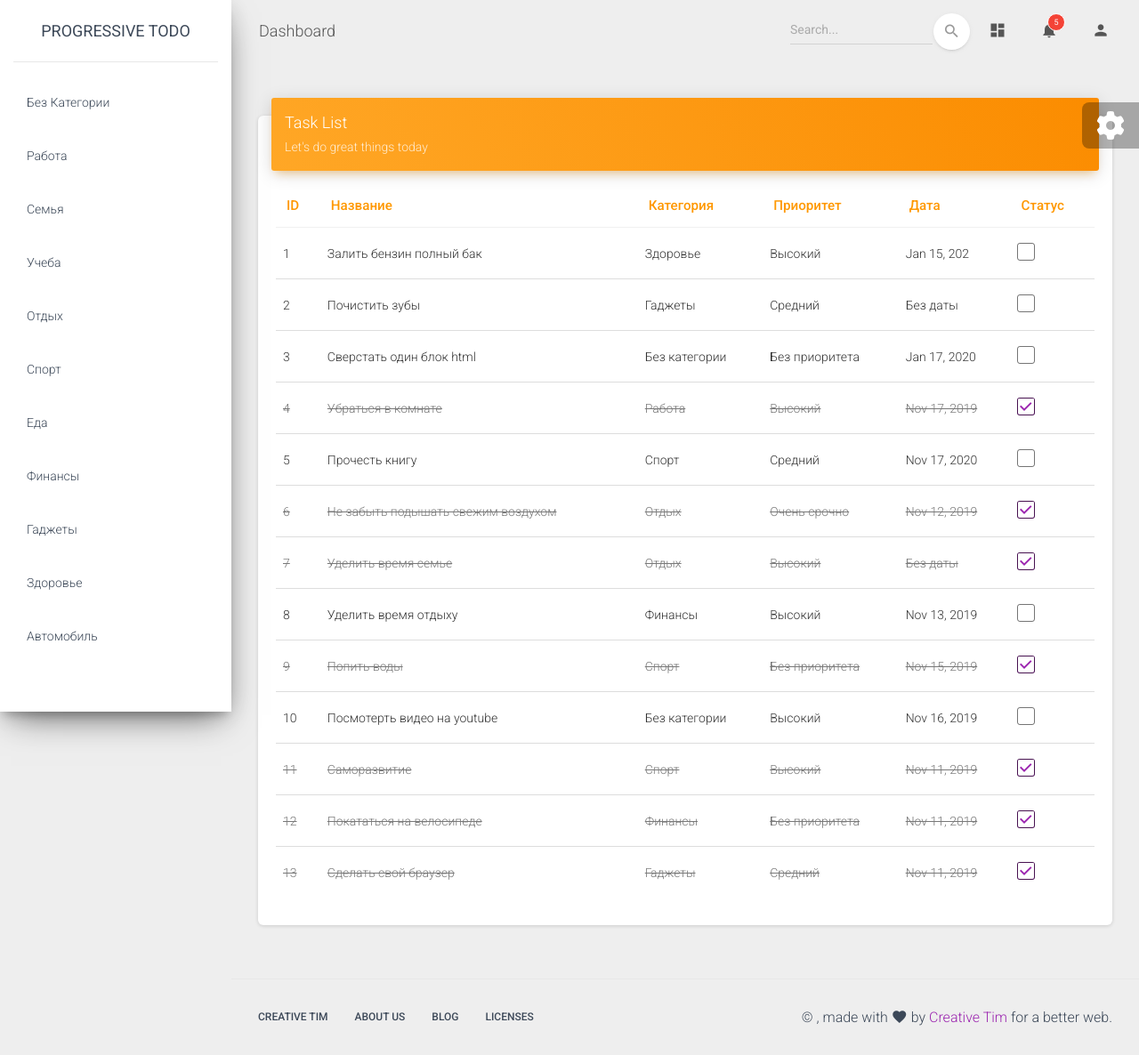
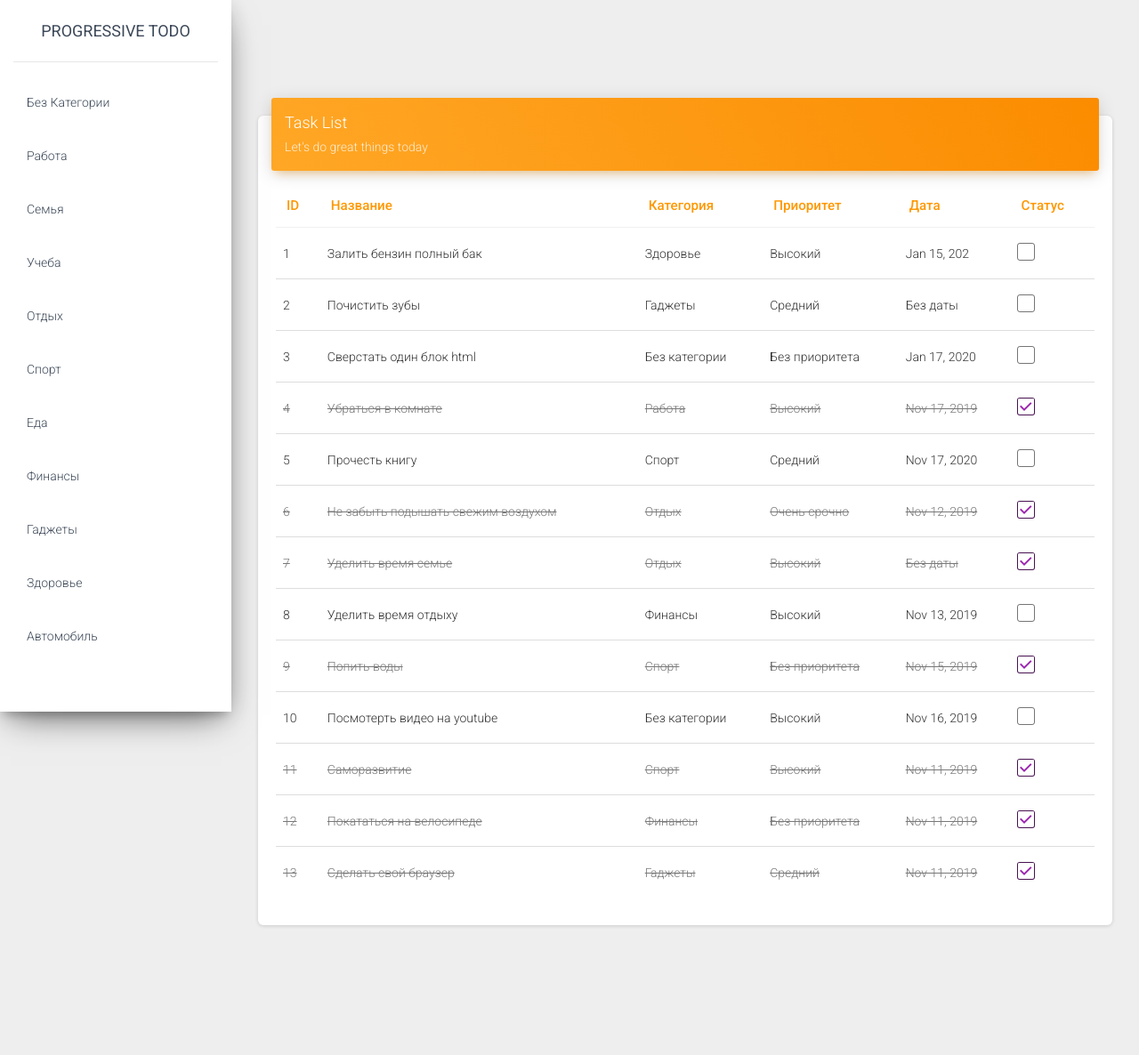
Before and after one commit to krutilins/ng-progressive-todo, an Angular app: page / in a window 1280 px wide. Shown: the whole page at 89% size. After the commit the page ends 1100 px from the top, so only its background shows below. Built offline with nearby package versions, Linux system fonts and the light colour scheme.

Commit message:
delete unnecessary html

```diff
--- a/src/app/app.component.html
+++ b/src/app/app.component.html
@@ -1,108 +1,6 @@
 <div class="wrapper">
   <app-categories></app-categories>
-
   <div class="main-panel">
-    <!-- Navbar -->
-    <nav
-      class="navbar navbar-expand-lg navbar-transparent navbar-absolute fixed-top"
-    >
-      <div class="container-fluid">
-        <div class="navbar-wrapper">
-          <a class="navbar-brand" href="javascript:;">Dashboard</a>
-        </div>
-        <button
-          class="navbar-toggler"
-          type="button"
-          data-toggle="collapse"
-          aria-controls="navigation-index"
-          aria-expanded="false"
-          aria-label="Toggle navigation"
-        >
-          <span class="sr-only">Toggle navigation</span>
-          <span class="navbar-toggler-icon icon-bar"></span>
-          <span class="navbar-toggler-icon icon-bar"></span>
-          <span class="navbar-toggler-icon icon-bar"></span>
-        </button>
-        <div class="collapse navbar-collapse justify-content-end">
-          <form class="navbar-form">
-            <div class="input-group no-border">
-              <input
-                type="text"
-                value=""
-                class="form-control"
-                placeholder="Search..."
-              />
-              <button
-                type="submit"
-                class="btn btn-white btn-round btn-just-icon"
-              >
-                <i class="material-icons">search</i>
-                <div class="ripple-container"></div>
-              </button>
-            </div>
-          </form>
-          <ul class="navbar-nav">
-            <li class="nav-item">
-              <a class="nav-link" href="javascript:;">
-                <i class="material-icons">dashboard</i>
-                <p class="d-lg-none d-md-block">Stats</p>
-              </a>
-            </li>
-            <li class="nav-item dropdown">
-              <a
-                class="nav-link"
-                href="http://example.com"
-                id="navbarDropdownMenuLink"
-                data-toggle="dropdown"
-                aria-haspopup="true"
-                aria-expanded="false"
-              >
-                <i class="material-icons">notifications</i>
-                <span class="notification">5</span>
-                <p class="d-lg-none d-md-block">Some Actions</p>
-              </a>
-              <div
-                class="dropdown-menu dropdown-menu-right"
-                aria-labelledby="navbarDropdownMenuLink"
-              >
-                <a class="dropdown-item" href="#"
-                  >Mike John responded to your email</a
-                >
-                <a class="dropdown-item" href="#">You have 5 new tasks</a>
-                <a class="dropdown-item" href="#"
-                  >You're now friend with Andrew</a
-                >
-                <a class="dropdown-item" href="#">Another Notification</a>
-                <a class="dropdown-item" href="#">Another One</a>
-              </div>
-            </li>
-            <li class="nav-item dropdown">
-              <a
-                class="nav-link"
-                href="javascript:;"
-                id="navbarDropdownProfile"
-                data-toggle="dropdown"
-                aria-haspopup="true"
-                aria-expanded="false"
-              >
-                <i class="material-icons">person</i>
-                <p class="d-lg-none d-md-block">Account</p>
-              </a>
-              <div
-                class="dropdown-menu dropdown-menu-right"
-                aria-labelledby="navbarDropdownProfile"
-              >
-                <a class="dropdown-item" href="#">Profile</a>
-                <a class="dropdown-item" href="#">Settings</a>
-                <div class="dropdown-divider"></div>
-                <a class="dropdown-item" href="#">Log out</a>
-              </div>
-            </li>
-          </ul>
-        </div>
-      </div>
-    </nav>
-    <!-- End Navbar -->
     <div class="content">
       <div class="container-fluid">
         <div class="row">
@@ -112,128 +10,5 @@
         </div>
       </div>
     </div>
-    <footer class="footer">
-      <div class="container-fluid">
-        <nav class="float-left">
-          <ul>
-            <li>
-              <a href="https://www.creative-tim.com"> Creative Tim </a>
-            </li>
-            <li>
-              <a href="https://creative-tim.com/presentation"> About Us </a>
-            </li>
-            <li>
-              <a href="http://blog.creative-tim.com"> Blog </a>
-            </li>
-            <li>
-              <a href="https://www.creative-tim.com/license"> Licenses </a>
-            </li>
-          </ul>
-        </nav>
-        <div class="copyright float-right">
-          &copy;
-          <script>
-            document.write(new Date().getFullYear());
-          </script>
-          , made with <i class="material-icons">favorite</i> by
-          <a href="https://www.creative-tim.com" target="_blank"
-            >Creative Tim</a
-          >
-          for a better web.
-        </div>
-      </div>
-    </footer>
   </div>
 </div>
-<div class="fixed-plugin">
-  <div class="dropdown show-dropdown">
-    <a href="#" data-toggle="dropdown">
-      <i class="fa fa-cog fa-2x"> </i>
-    </a>
-    <ul class="dropdown-menu">
-      <li class="header-title">Sidebar Filters</li>
-      <li class="adjustments-line">
-        <a href="javascript:void(0)" class="switch-trigger active-color">
-          <div class="badge-colors ml-auto mr-auto">
-            <span class="badge filter badge-purple" data-color="purple"></span>
-            <span class="badge filter badge-azure" data-color="azure"></span>
-            <span class="badge filter badge-green" data-color="green"></span>
-            <span class="badge filter badge-warning" data-color="orange"></span>
-            <span class="badge filter badge-danger" data-color="danger"></span>
-            <span
-              class="badge filter badge-rose active"
-              data-color="rose"
-            ></span>
-          </div>
-          <div class="clearfix"></div>
-        </a>
-      </li>
-      <li class="header-title">Images</li>
-      <li class="active">
-        <a class="img-holder switch-trigger" href="javascript:void(0)">
-          <img src="../assets/img/sidebar-1.jpg" alt="" />
-        </a>
-      </li>
-      <li>
-        <a class="img-holder switch-trigger" href="javascript:void(0)">
-          <img src="../assets/img/sidebar-2.jpg" alt="" />
-        </a>
-      </li>
-      <li>
-        <a class="img-holder switch-trigger" href="javascript:void(0)">
-          <img src="../assets/img/sidebar-3.jpg" alt="" />
-        </a>
-      </li>
-      <li>
-        <a class="img-holder switch-trigger" href="javascript:void(0)">
-          <img src="../assets/img/sidebar-4.jpg" alt="" />
-        </a>
-      </li>
-      <li class="button-container">
-        <a
-          href="https://www.creative-tim.com/product/material-dashboard"
-          target="_blank"
-          class="btn btn-primary btn-block"
-          >Free Download</a
-        >
-      </li>
-      <!-- <li class="header-title">Want more components?</li>
-          <li class="button-container">
-              <a href="https://www.creative-tim.com/product/material-dashboard-pro" target="_blank" class="btn btn-warning btn-block">
-                Get the pro version
-              </a>
-          </li> -->
-      <li class="button-container">
-        <a
-          href="https://demos.creative-tim.com/material-dashboard/docs/2.1/getting-started/introduction.html"
-          target="_blank"
-          class="btn btn-default btn-block"
-        >
-          View Documentation
-        </a>
-      </li>
-      <li class="button-container github-star">
-        <a
-          class="github-button"
-          href="https://github.com/creativetimofficial/material-dashboard"
-          data-icon="octicon-star"
-          data-size="large"
-          data-show-count="true"
-          aria-label="Star ntkme/github-buttons on GitHub"
-          >Star</a
-        >
-      </li>
-      <li class="header-title">Thank you for 95 shares!</li>
-      <li class="button-container text-center">
-        <button id="twitter" class="btn btn-round btn-twitter">
-          <i class="fa fa-twitter"></i> &middot; 45
-        </button>
-        <button id="facebook" class="btn btn-round btn-facebook">
-          <i class="fa fa-facebook-f"></i> &middot; 50
-        </button>
-        <br />
-        <br />
-      </li>
-    </ul>
-  </div>
-</div>
```
